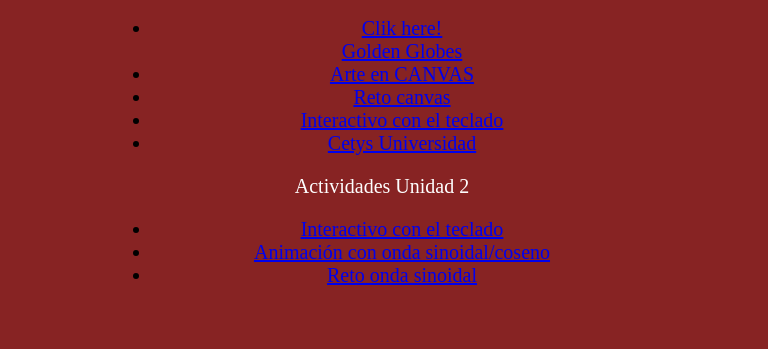
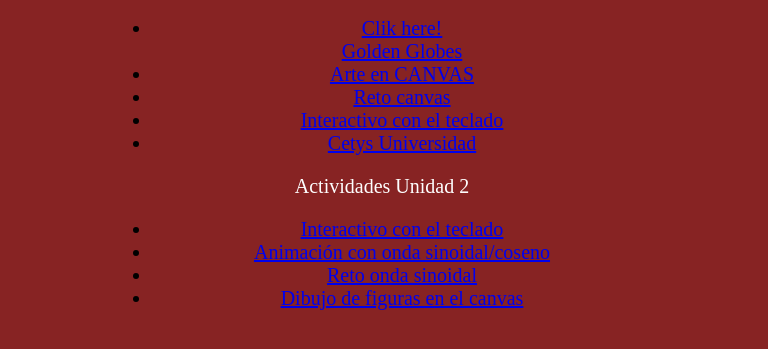
Before and after one commit to Lexiqwq/github.io, a plain HTML site: page index.html in a window 1280 px wide. Shown: the part 339-688 px from the top of the page, without its empty margins (258-1026 px from the left). Drawn offline with Linux system fonts and the light colour scheme.

Commit message:
Update index.html

```diff
--- a/index.html
+++ b/index.html
@@ -57,6 +57,8 @@ Index
         <li><a href="A1/Animacion_cononda_sinoidal-coseno/04-heart-wave-1.html"> Animación con onda sinoidal/coseno</a></li>
 
         <li><a href="A1/Retoondasinoidal/Reto_Onda.html"> Reto onda sinoidal</a></li>
+
+        <li><a href="A1/Clase05API/Dibujodefigurasenelcanvas.html"> Dibujo de figuras en el canvas </a></li>
      </ul>
  </body>
 </html>
```
